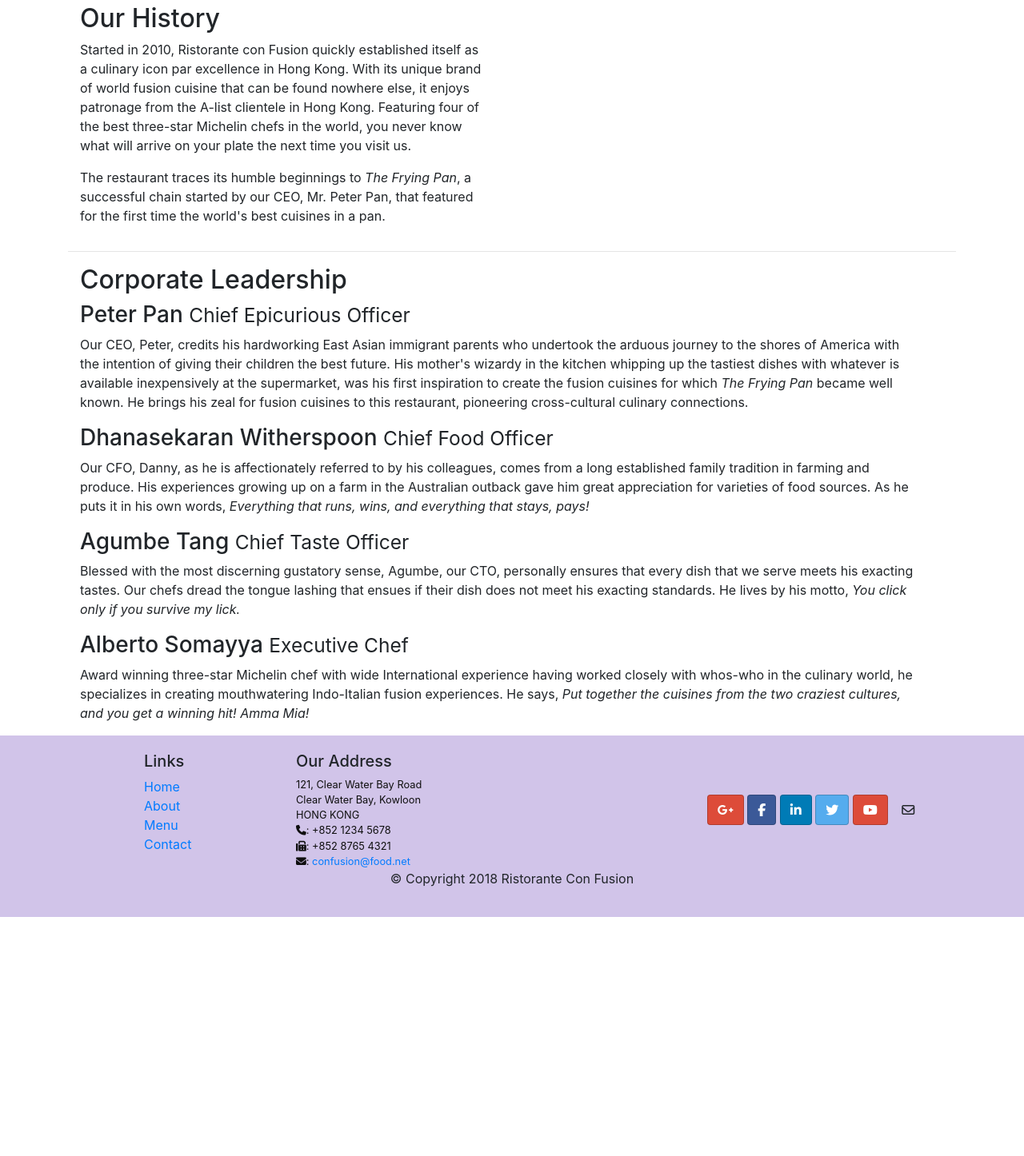
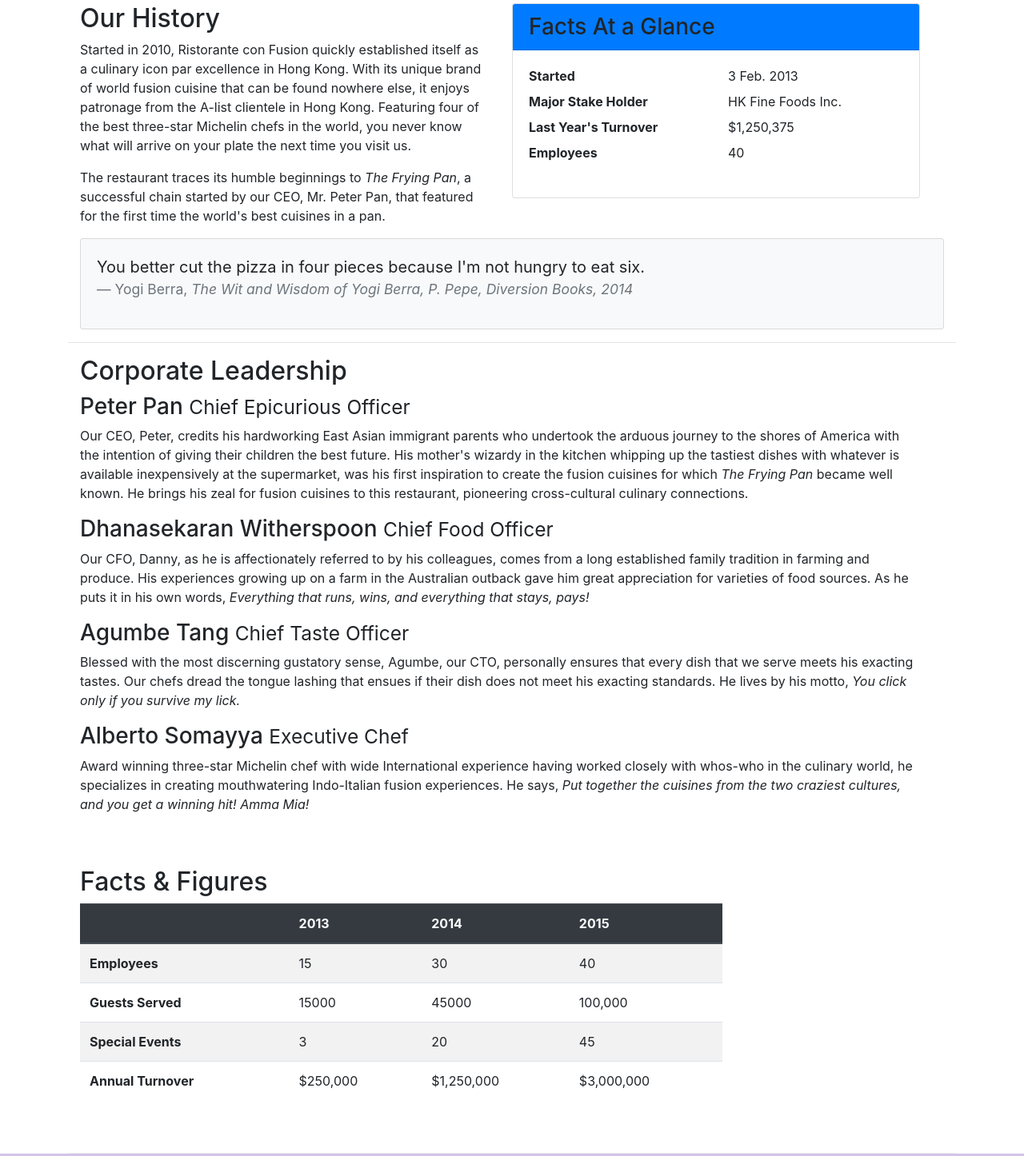
Before and after one commit to quangpao/bootstrap-4-confusion, a plain HTML site: page aboutus.html in a window 1280 px wide. Shown: the part 493-1939 px from the top of the page at 80% size. Before the commit the page ends 1640 px from the top, so only its background shows below. Drawn offline with nearby package versions, Linux system fonts and the light colour scheme.

Commit message:
Tables and Cards

```diff
--- a/aboutus.html
+++ b/aboutus.html
@@ -72,7 +72,35 @@
                 <p>Started in 2010, Ristorante con Fusion quickly established itself as a culinary icon par excellence in Hong Kong. With its unique brand of world fusion cuisine that can be found nowhere else, it enjoys patronage from the A-list clientele in Hong Kong.  Featuring four of the best three-star Michelin chefs in the world, you never know what will arrive on your plate the next time you visit us.</p>
                 <p>The restaurant traces its humble beginnings to <em>The Frying Pan</em>, a successful chain started by our CEO, Mr. Peter Pan, that featured for the first time the world's best cuisines in a pan.</p>
             </div>
-            <div class="col-12 col-sm-6 col-xs-12">
+            <div class="col-12 col-sm-6">
+                <div class="card">
+                    <h3 class="card-header bg-primary text-while">Facts At a Glance</h3>
+                    <div class="card-body">
+                        <dl class="row">
+
+                            <dt class="col-6">Started</dt>
+                            <dd class="col-6">3 Feb. 2013</dd>
+                            <dt class="col-6">Major Stake Holder</dt>
+                            <dd class="col-6">HK Fine Foods Inc.</dd>
+                            <dt class="col-6">Last Year's Turnover</dt>
+                            <dd class="col-6">$1,250,375</dd>
+                            <dt class="col-6">Employees</dt>
+                            <dd class="col-6">40</dd>
+
+                        </dl>
+                    </div>
+                </div>
+            </div>
+        </div>
+
+        <div class="col-12">
+            <div class="card card-body bg-light">
+                <blockquote class="blockquote">
+                    <p class="mb-0">You better cut the pizza in four pieces because I'm not hungry to eat six.</p>
+                    <footer class="blockquote-footer">Yogi Berra,
+                        <cite title="Source Title">The Wit and Wisdom of Yogi Berra, P. Pepe, Diversion Books, 2014</cite>
+                    </footer>
+                </blockquote>
             </div>
         </div>
 
@@ -92,6 +120,55 @@
             </div>
        </div>
 
+       <div class="row row-content">
+        <div class="col-12 col-sm-9">
+
+            <h2>Facts &amp; Figures</h2>
+
+            <div class="table-responsive">
+                <table class="table table-striped">
+                    <thead class="thead-dark">
+                        <tr>
+                            <th>&nbsp;</th>
+                            <th>2013</th>
+                            <th>2014</th>
+                            <th>2015</th>
+                        </tr>
+                    </thead>
+                    <tbody>
+                        <tr>
+                            <th>Employees</th>
+                            <td>15</td>
+                            <td>30</td>
+                            <td>40</td>
+                        </tr>
+                        <tr>
+                            <th>Guests Served</th>
+                            <td>15000</td>
+                            <td>45000</td>
+                            <td>100,000</td>
+                        </tr>
+                        <tr>
+                            <th>Special Events</th>
+                            <td>3</td>
+                            <td>20</td>
+                            <td>45</td>
+                        </tr>
+                        <tr>
+                            <th>Annual Turnover</th>
+                            <td>$250,000</td>
+                            <td>$1,250,000</td>
+                            <td>$3,000,000</td>
+                        </tr>
+                    </tbody>
+                </table>
+            </div>
+        </div>
+
+        <div class="col-12 col-sm-3">
+        </div>
+
+       </div>
 
     </div>
 
```
